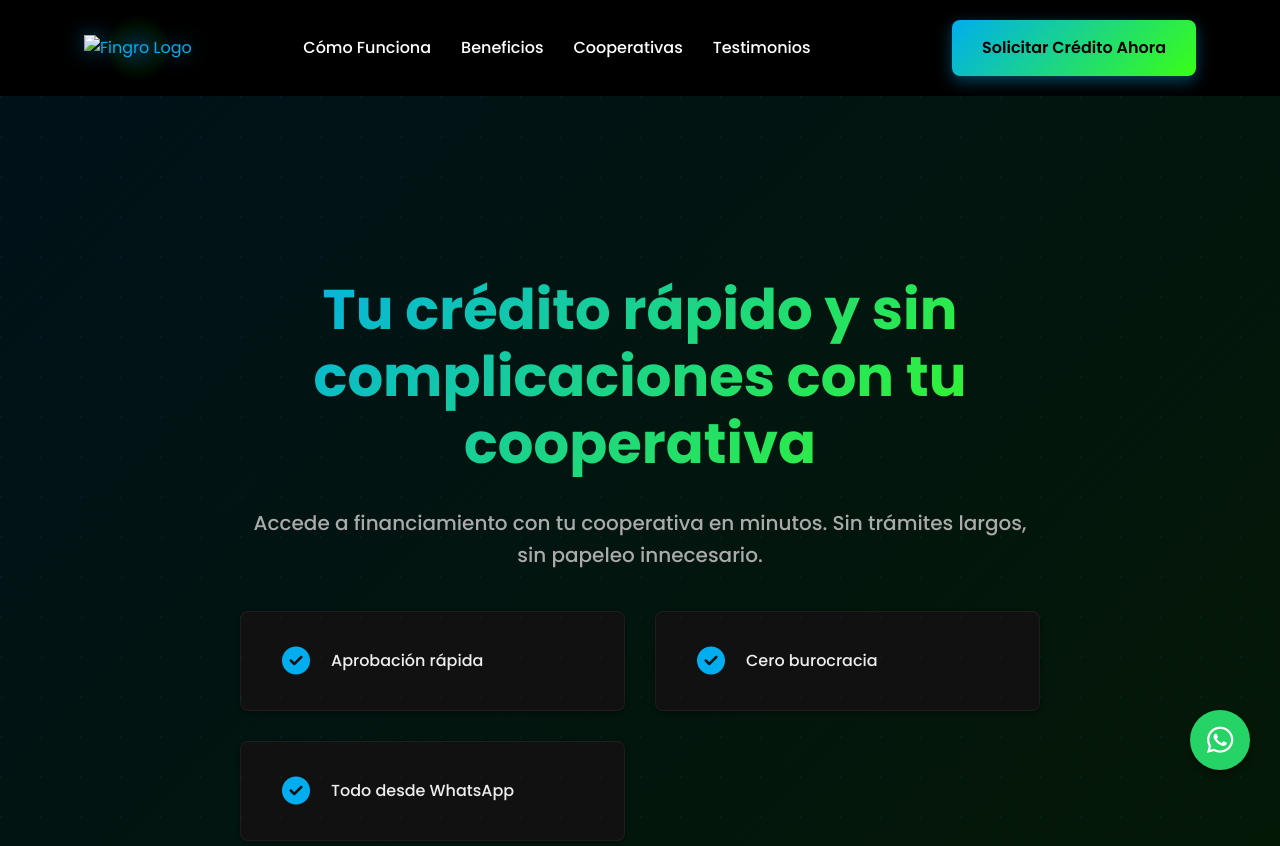
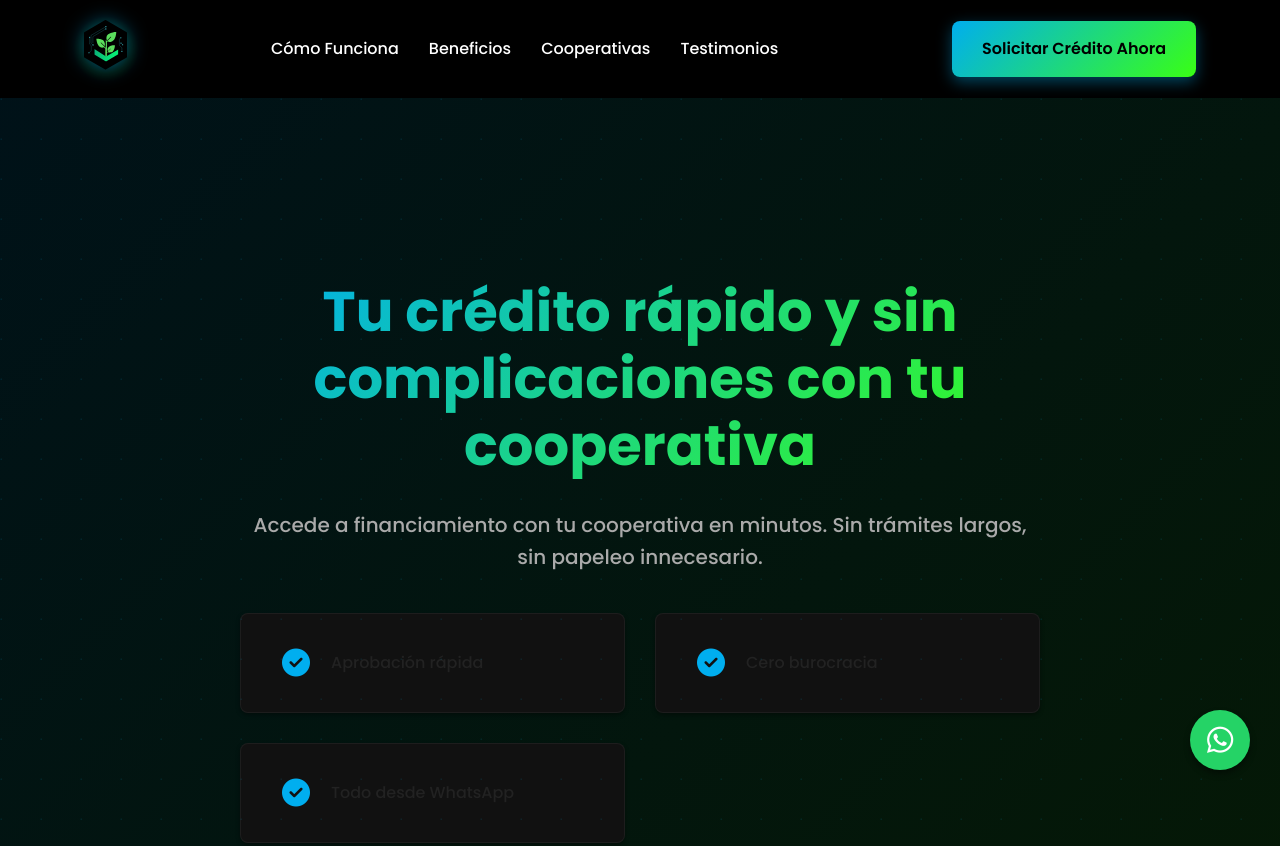
Before and after one commit to Fingroai/Fingro-pagina-clientes, a plain HTML site: page index.html in a window 1280 px wide. Shown: the top 846 px of the page. Drawn offline with Linux system fonts and the light colour scheme.

Commit message:
Agregado logo Fingro y corregidos problemas de CSS

```diff
--- a/css/styles.css
+++ b/css/styles.css
@@ -4,8 +4,8 @@
     --white: #FFFFFF;
     --blue-neon: #00AEEF;
     --green-neon: #39FF14;
-    --light-gray: #222222;  /* Gris oscuro para fondos secundarios */
-    --dark-gray: #EEEEEE;   /* Gris claro para textos principales */
+    --light-gray: #EEEEEE;  /* Corrección: Gris claro para fondos secundarios */
+    --dark-gray: #222222;   /* Corrección: Gris oscuro para textos principales */
     --medium-gray: #AAAAAA; /* Gris medio para textos secundarios */
     --bg-primary: var(--black);
     --text-primary: var(--white);
--- a/index.html
+++ b/index.html
@@ -10,13 +10,13 @@
     <meta name="author" content="Fingro">
     <meta property="og:title" content="Fingro | Tu crédito rápido con tu cooperativa">
     <meta property="og:description" content="Accede a financiamiento con tu cooperativa en minutos. Sin trámites largos, sin papeleo innecesario.">
-    <meta property="og:image" content="https://fingroai.com/Fingro Logo (2).svg">
+    <meta property="og:image" content="https://fingroai.com/img/Fingro Logo (2).svg">
     <meta property="og:url" content="https://clientes.fingroai.com">
     <meta property="og:type" content="website">
     <meta property="og:site_name" content="Fingro - Créditos">
     <!-- Favicon and App Icons -->
-    <link rel="icon" href="../Fingro Logo (2).svg" type="image/svg+xml">
-    <link rel="apple-touch-icon" href="../Fingro Logo (2).svg">
+    <link rel="icon" href="img/Fingro Logo (2).svg" type="image/svg+xml">
+    <link rel="apple-touch-icon" href="img/Fingro Logo (2).svg">
     <!-- Styles -->
     <link rel="stylesheet" href="css/styles.css">
     <link rel="stylesheet" href="https://cdnjs.cloudflare.com/ajax/libs/font-awesome/6.4.0/css/all.min.css">
@@ -32,7 +32,7 @@
                 <div class="logo">
                     <div class="logo-glow"></div>
                     <a href="#">
-                        <img src="../Fingro Logo (2).svg" alt="Fingro Logo" class="logo-img">
+                        <img src="img/Fingro Logo (2).svg" alt="Fingro Logo" class="logo-img">
                     </a>
                 </div>
                 <ul class="nav-links">
@@ -230,7 +230,7 @@
         <div class="container">
             <div class="footer-content">
                 <div class="footer-logo">
-                    <img src="../Fingro Logo (2).svg" alt="Fingro Logo" class="logo-img">
+                    <img src="img/Fingro Logo (2).svg" alt="Fingro Logo" class="logo-img">
                     <p>Tu puente hacia el financiamiento</p>
                 </div>
                 <div class="footer-links">
```
Also changed, not shown: img/Fingro Logo (2).svg (added).
